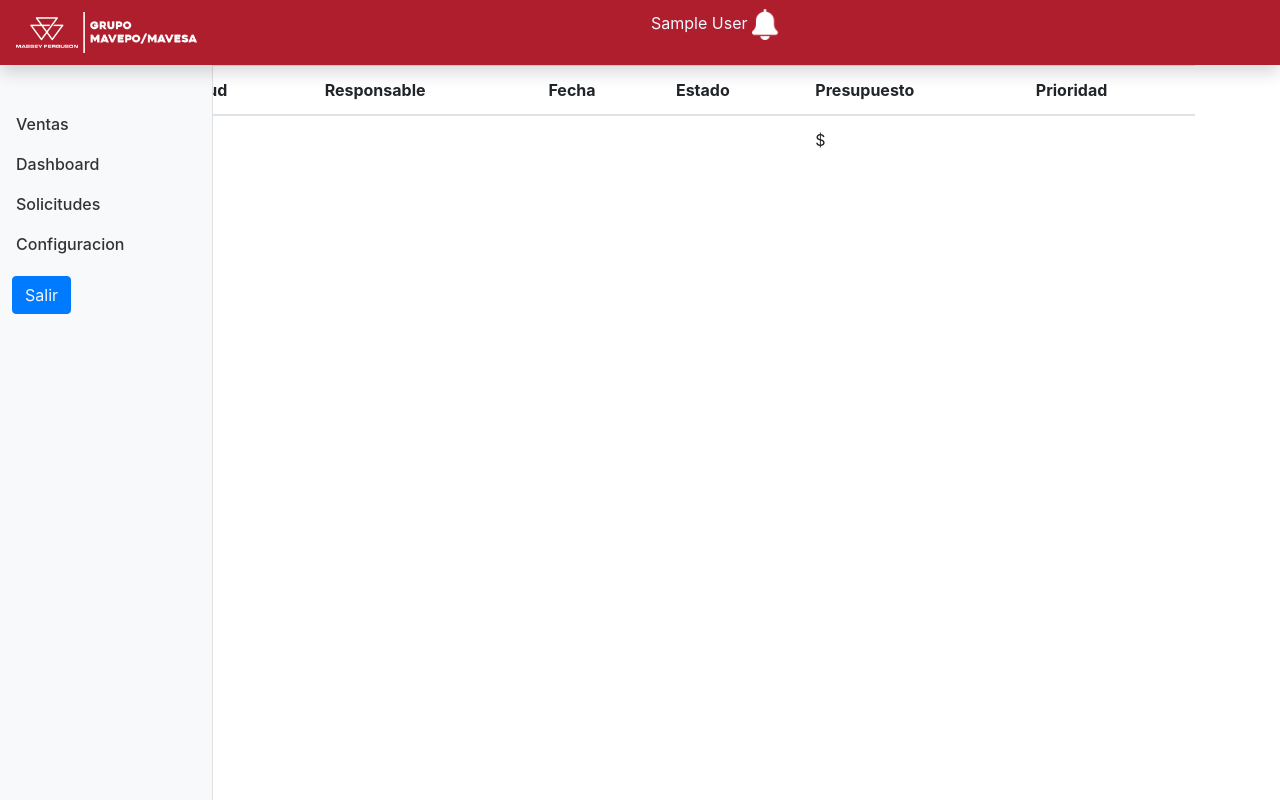
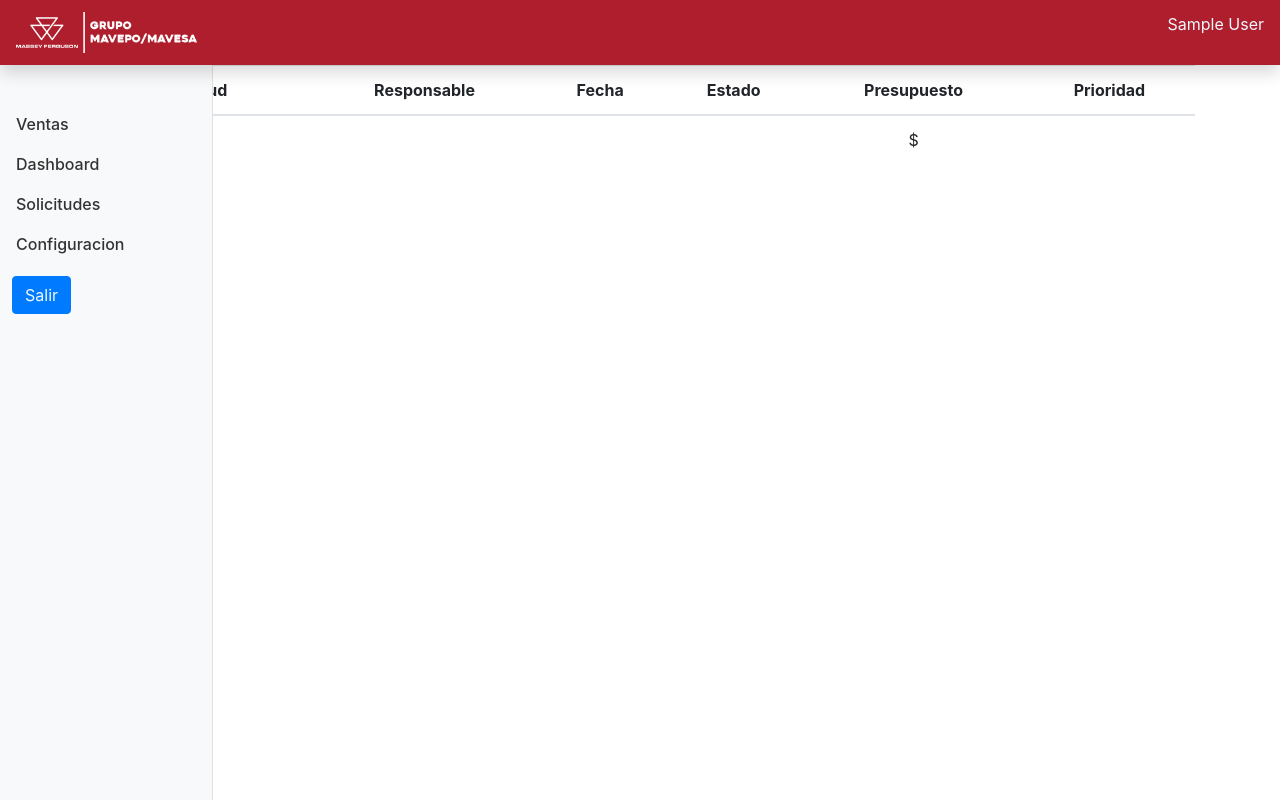
Before and after one commit to Vedroom/SISTEMACENTRALIZADO, a PHP site: page /solicitudes.php in a window 1280 px wide. Run offline with PHP 8.4, Linux system fonts and the light colour scheme; the visitor is signed in with stand-in values (Sample User, id 1); data that the repository does not hold is empty; some libraries are stand-ins or nearby versions.

Commit message:
Arreglo de bug en Notificaciones

```diff
--- a/notificaciones.php
+++ b/notificaciones.php
@@ -94,11 +94,18 @@
                   $row = mysqli_fetch_array($result, MYSQLI_ASSOC);
 
                   //Datos del QRY
+                  /*
                   $fechaLog = $row["fecha"];
                   $usuarioLog = $row["usuario"];
                   $accionLog = $row["accion"];
                   $solicitudLog = $row["solicitud"];
                   $modifica = $row["tipo"];
+                  */
+                  $fechaLog = isset($row["fecha"]) ? $row["fecha"] : '';
+                  $usuarioLog = isset($row["usuario"]) ? $row["usuario"] : '';
+                  $accionLog = isset($row["accion"]) ? $row["accion"] : '';
+                  $solicitudLog = isset($row["solicitud"]) ? $row["solicitud"] : '';
+                  $modifica = isset($row["tipo"]) ? $row["tipo"] : '';
 
                   // Aplica la lógica de filtrado según el rol del usuario
                   if (($rol == 1) || ($rol == 2 && $usuario == $usuarioLog) || ($rol == 3 && $usuario == $usuarioLog)) {
@@ -119,16 +126,17 @@
                         <?php
                         //Muestra el mensaje dependiendo al rol
                         if ($rol == 1 || $rol == 2) {
-                          if($accionLog == "modificacion"){
-                            echo "El usuario " . '<strong>' . $usuarioLog . '</strong>' . " " . $contenido . " <strong>". $modifica . "</strong> de la solicitud" . "<strong> '" . $solicitudLog . "' </strong>";
-                          }else{
+                          if ($accionLog == "modificacion") {
+                            echo "El usuario " . '<strong>' . $usuarioLog . '</strong>' . " " . $contenido . " <strong>" . $modifica . "</strong> de la solicitud" . "<strong> '" . $solicitudLog . "' </strong>";
+                          } else {
                             echo "El usuario " . '<strong>' . $usuarioLog . '</strong>' . " " . $contenido . "<strong> '" . $solicitudLog . "' </strong> exitosamente";
-                        }
+                          }
                         } elseif ($rol == 3) {
-                          if($accionLog == "modificacion"){
-                            echo "El usuario " . '<strong>' . $usuarioLog . '</strong>' . " " . $contenido . " <strong>". $modifica . "</strong> de la solicitud" . "<strong> '" . $solicitudLog . "' </strong>";
-                          }else{
-                            echo $contenido . " <strong>'" . $solicitudLog . "'</strong> exitosamente";}
+                          if ($accionLog == "modificacion") {
+                            echo "El usuario " . '<strong>' . $usuarioLog . '</strong>' . " " . $contenido . " <strong>" . $modifica . "</strong> de la solicitud" . "<strong> '" . $solicitudLog . "' </strong>";
+                          } else {
+                            echo $contenido . " <strong>'" . $solicitudLog . "'</strong> exitosamente";
+                          }
                         }
                         ?>
                       </td>
--- a/solicitudes.php
+++ b/solicitudes.php
@@ -6,14 +6,26 @@
   <meta name="viewport" content="width=device-width, initial-scale=1.0">
   <title>Solicitudes</title>
   <link rel="shortcut icon" href="img/3 PRUEBA-12.png" type="image/x-icon">
+
   <!-- Favicons -->
   <link rel="apple-touch-icon" href="/docs/4.6/assets/img/favicons/apple-touch-icon.png" sizes="180x180">
-  <link rel="icon" href="/docs/4.6/assets/img/favicons/favicon-32x32.png" sizes="32x32" type="image/png">
-  <link rel="icon" href="/docs/4.6/assets/img/favicons/favicon-16x16.png" sizes="16x16" type="image/png">
-  <link rel="manifest" href="/docs/4.6/assets/img/favicons/manifest.json">
   <link rel="mask-icon" href="/docs/4.6/assets/img/favicons/safari-pinned-tab.svg" color="#563d7c">
   <link rel="icon" href="/docs/4.6/assets/img/favicons/favicon.ico">
   <!----------------------Bootstrap---------------------------------------->
+  <!-- Incluye jQuery primero -->
+  <script src="https://code.jquery.com/jquery-3.5.1.slim.min.js"
+    integrity="sha384-DfXdz2htPH0lsSSs5nCTpuj/zy4C+OGpamoFVy38MVBnE+IbbVYUew+OrCXaRkfj"
+    crossorigin="anonymous"></script>
+
+  <!-- Luego incluye Popper.js -->
+  <script src="https://cdnjs.cloudflare.com/ajax/libs/popper.js/1.16.1/umd/popper.min.js"
+    integrity="sha384-9/reFTGAW83EW2RDu2S0VKaIzap3H66lZH81PoYlFhbGU+6BZp6G7niu735Sk7lN"
+    crossorigin="anonymous"></script>
+
+  <!-- Finalmente, incluye Bootstrap JS -->
+  <script src="https://cdn.jsdelivr.net/npm/bootstrap@4.6.2/dist/js/bootstrap.min.js"
+    integrity="sha384-+sLIOodYLS7CIrQpBjl+C7nPvqq+FbNUBDunl/OZv93DB7Ln/533i8e/mZXLi/P+"
+    crossorigin="anonymous"></script>
   <link rel="stylesheet" href="https://cdn.jsdelivr.net/npm/bootstrap@4.6.2/dist/css/bootstrap.min.css"
     integrity="sha384-xOolHFLEh07PJGoPkLv1IbcEPTNtaed2xpHsD9ESMhqIYd0nLMwNLD69Npy4HI+N" crossorigin="anonymous">
   <script src="https://cdn.jsdelivr.net/npm/bootstrap@4.6.2/dist/js/bootstrap.bundle.min.js"
@@ -64,7 +76,12 @@
   <nav class="navbar navbar-dark sticky-top flex-md-nowrap p-0 shadow navegador">
     <a href="menu.php" class="navbar-brand col-md-3 col-lg-2 mr-0 px-3"><img src="img/Massey-mavepoLOGOBLANCO.png"
         alt="" class="imglogo"></a>
-    <ul class="navbar-nav px-3 ml-auto"> <!-- Utiliza 'ml-auto' para alinear a la derecha -->
+    <button class="navbar-toggler position-absolute d-md-none collapsed" type="button" data-toggle="collapse"
+      data-target="#sidebarMenu" aria-controls="sidebarMenu" aria-expanded="false" aria-label="Toggle navigation">
+      <span class="navbar-toggler-icon"></span>
+    </button>
+
+    <ul class="navbar-nav px-3">
       <li class="nav-item text-nowrap">
         <?php
         session_start();
@@ -78,13 +95,10 @@
         <!------------------------Identificacion del usuario de la sesion------------->
         <p style="color: aliceblue;">
           <?php echo $_SESSION["nombre"]; ?>
-          <img id="imgNotificaciones" src="img/notification_false.png" alt="Icono de Notificaciones" data-toggle="modal"
-            data-target="#notificacionesModal" style="cursor: pointer; width:5%;">
         </p>
       </li>
     </ul>
-  </nav>
-  <!---------------------------Navegador vertical-------------------------------------------->
+  </nav><!---------------------------Navegador vertical-------------------------------------------->
   <div class="container-fluid">
     <div class="row">
       <nav id="sidebarMenu" class="col-md-3 col-lg-2 d-md-block bg-light sidebar">
@@ -169,7 +183,7 @@
       });
     });
   </script>
-  <!---------------------------Navegador vertical-------------------------------------------->
+  <!--------------------------Navegador vertical-------------------------------------------->
   <!-----------------------------Contenido principal------------------------------->
 
 
@@ -207,20 +221,19 @@
   $id_ultimo_log = $id_primer_log + ($numero_logs - 1);
   $topeLog = $id_ultimo_log - 4;
 
-
-
   ?>
   <div class="container">
+    <div class="table-responsive">
       <table class="table table-hover">
         <thead>
           <tr>
             <th scope="col">#</th>
             <th scope="col">Solicitud</th>
-          <th scope="col">Responsable</th>
-          <th scope="col">Fecha</th>
-          <th scope="col">Estado</th>
-          <th scope="col">Presupuesto</th>
-          <th scope="col">Prioridad</th>
+            <th scope="col" style="text-align: center;">Responsable</th>
+            <th scope="col" style="text-align: center;">Fecha</th>
+            <th scope="col" style="text-align: center;">Estado</th>
+            <th scope="col" style="text-align: center;">Presupuesto</th>
+            <th scope="col" style="text-align: center;">Prioridad</th>
           </tr>
         </thead>
         <tbody>
@@ -295,19 +308,19 @@
             <td>
               <?php echo mb_strtoupper($nombre, 'UTF-8'); ?>
             </td>
-          <td>
+            <td style="text-align: center;">
               <?php echo $responsable; ?>
             </td>
-          <td>
+            <td style="text-align: center;">
               <?php echo $fecha; ?>
             </td>
-          <td class="<?php echo $claseEstado; ?>">
+            <td class="<?php echo $claseEstado; ?>" style="text-align: center;">
               <?php echo $estado; ?>
             </td>
-          <td>
-            <?php echo "$".$presupuesto; ?>
+            <td style="text-align: center;">
+              <?php echo "$" . $presupuesto; ?>
             </td>
-          <td class="<?php echo $clasePrioridad; ?>">
+            <td class="<?php echo $clasePrioridad; ?>" style="text-align: center;">
               <?php echo $prioridad; ?>
             </td>
           </tr>
@@ -333,6 +346,7 @@
         </tbody>
       </table>
     </div>
+  </div><!---container--->
   <!-----------------------------Contenido principal------------------------------->
   <!-----------------------------Ventana de Notificaciones------------------------------->
   <?php
```
Also changed, not shown: modificaComentarios.php (+4 -4 lines). Lines whose indentation alone changed are shown as unchanged.
